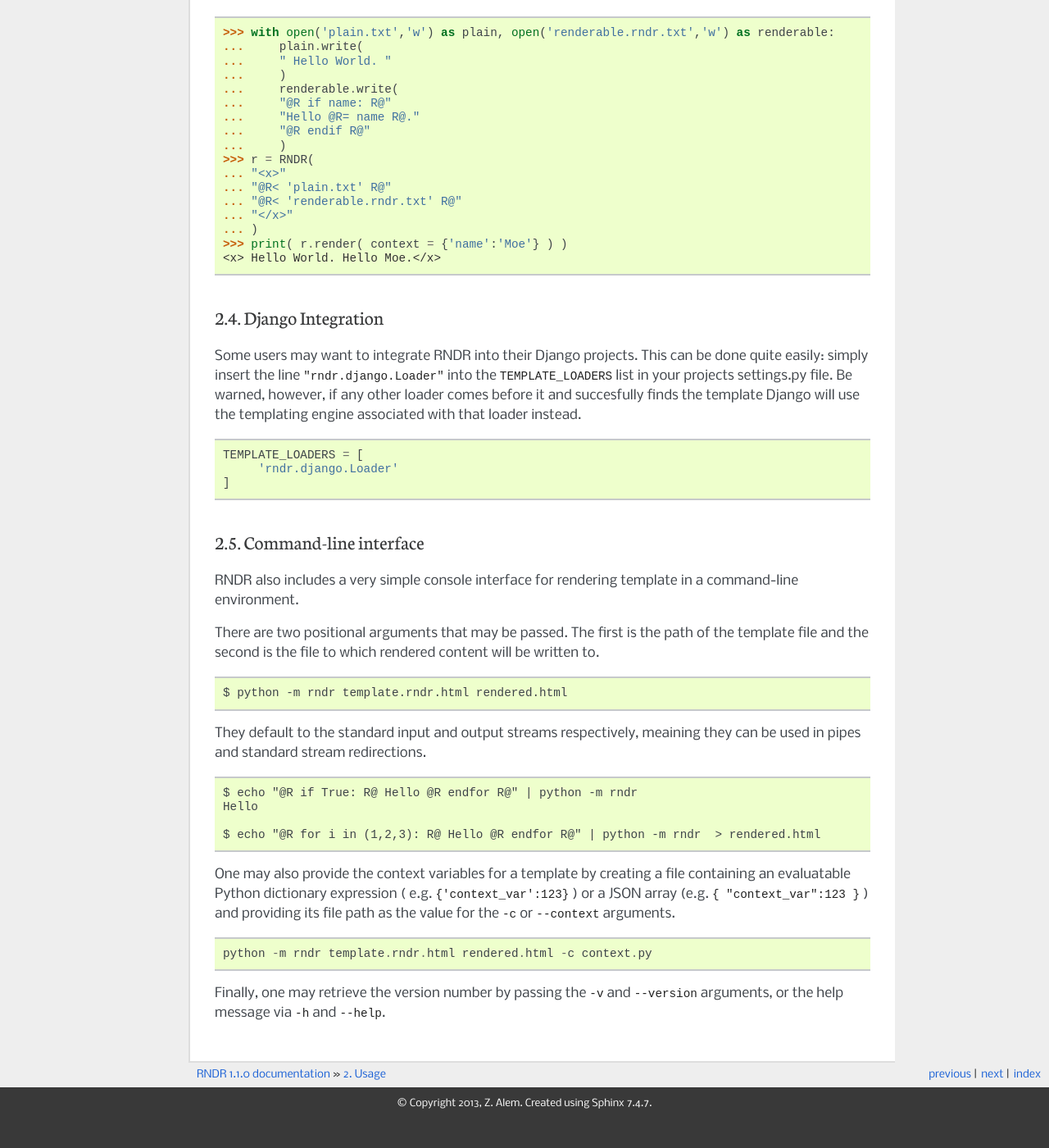
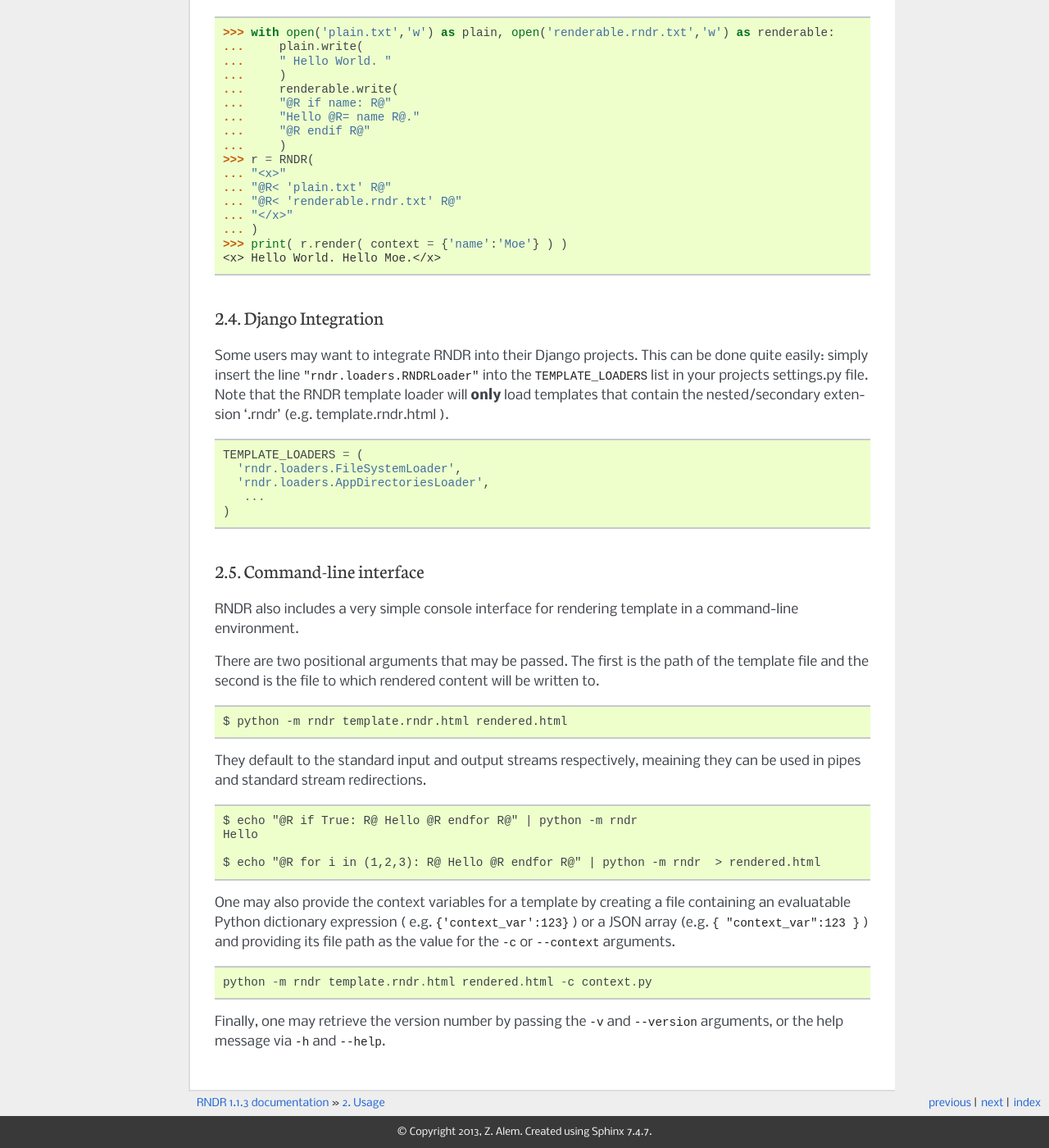
Before and after one commit to Alem/RNDR, a Sphinx documentation site: the page built from docs/usage.rst, in a window 1280 px wide and 1400 px high, scrolled down 3178 px. Shown: the whole window at 82% size. Built offline with Sphinx 7.4.7, drawn with Linux system fonts in a browser that asks for light colours; before the commit the page ends 4543 px from its top, so only the background shows below that; some of the changed text lies outside the part shown.

Commit message:
Updated version number; Rebuilt docs.

```diff
--- a/docs/index.rst
+++ b/docs/index.rst
@@ -26,7 +26,7 @@ User Guide
    modules
    contributing
 
-:Version: 1.0.6
+:Version: 1.1.3
 
 Indices and tables
 ------------------
--- a/docs/usage.rst
+++ b/docs/usage.rst
@@ -187,14 +187,16 @@ Django Integration
 ~~~~~~~~~~~~~~~~~~
 
 Some users may want to integrate RNDR into their Django projects. This can be
-done quite easily: simply insert the line ``"rndr.django.Loader"`` into the
+done quite easily: simply insert the line ``"rndr.loaders.RNDRLoader"`` into the
 ``TEMPLATE_LOADERS`` list in your projects settings.py file.
-Be warned, however, if any other loader comes before it and succesfully finds the
-template Django will use the templating engine associated with that loader instead. ::
+Note that the RNDR template loader will **only** load templates that contain the
+nested/secondary extension '.rndr' (e.g. template.rndr.html ). ::
 
-   TEMPLATE_LOADERS = [
-        'rndr.django.Loader'
-   ]
+   TEMPLATE_LOADERS = (
+     'rndr.loaders.FileSystemLoader',
+     'rndr.loaders.AppDirectoriesLoader',
+      ...
+   )
 
 
 Command-line interface
--- a/rndr/__init__.py
+++ b/rndr/__init__.py
@@ -2,7 +2,7 @@ __alias__   = "RNDR"
 __prog__    = "rndr"
 __author__  = "Z. Alem"
 __licence__ = "MIT License"
-__version__ = "1.1.0"
+__version__ = "1.1.3"
 __home__    = "http://rndrengine.com"
 __repo__    = "https://github.com/Alem/RNDR.git"
 __pypi__    = "https://pypi.python.org/pypi/RNDR"
```
Also changed, not shown: README.rst (+8 -6 lines), 1 other file.
